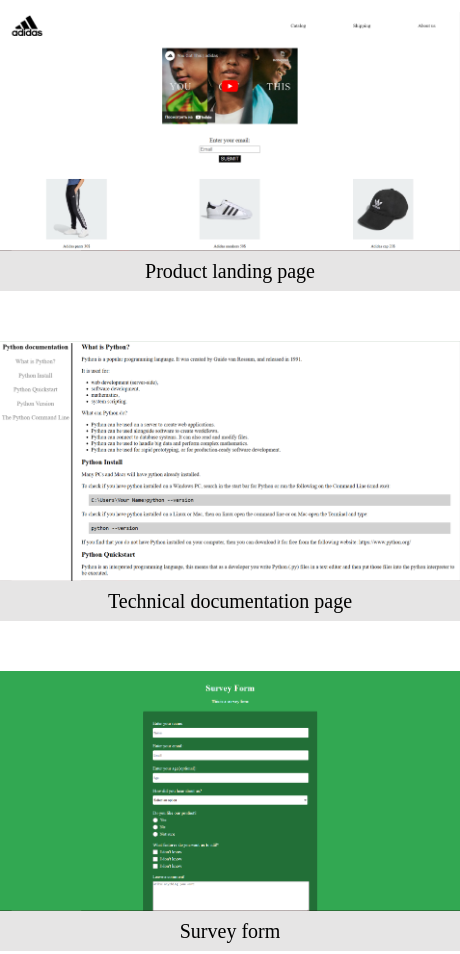
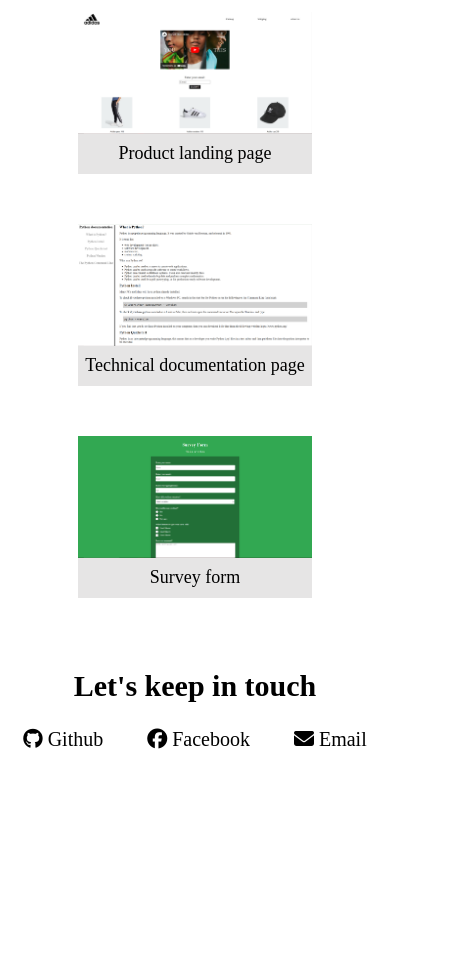
Before and after one commit to limerun/projects, a plain HTML site: page freecodecamp/personal-portfolio/index.html in a window 390 px wide. Shown: the part 440-1394 px from the top of the page, 460 px wide, since content can reach past the window. After the commit the page ends 1238 px from the top, so only its background shows below. Drawn offline with Linux system fonts and the light colour scheme.

Commit message:
applied responsiveness

```diff
--- a/freecodecamp/personal-portfolio/styles.css
+++ b/freecodecamp/personal-portfolio/styles.css
@@ -1,4 +1,5 @@
 :root{
+   --font-size-xxs: 1.125rem;
    --font-size-xs: 1.25rem;
    --font-size-s: 1.375rem;
    --font-size-sm: 1.625rem;
@@ -57,7 +58,7 @@
     margin-top: var(--distance);
  }
  .projects__flexbox__card__img{
-    width: 700px;
+    width: 100%;
  }
  .projects__flexbox__card__span{
    width: 100%;
@@ -66,13 +67,14 @@
    display: flex;
    justify-content: center;
    align-items: center;
+   font-size: var(--font-size-xs);
  }
  .projects__flexbox__card {
+    width: 700px;
     display: flex;
     flex-direction: column;
     align-items: center;
     justify-content: center;
-    font-size: var(--font-size-xs);
  }
  #contacts{
    display: flex;
@@ -84,11 +86,14 @@
  }
  .contacts__links{
    display: flex;
+   align-items: center;
+   justify-content: center;
    gap: 5rem;
+   flex-wrap: wrap;
  }
  @media (max-width:1382px) {
-   .projects__flexbox img{
-      width: 460px;
+   .projects__flexbox__card{
+      width: 60%;
    }
    #contacts{
       height: 200px;
@@ -98,4 +103,10 @@
       height: 300px;
       font-size: var(--font-size-sm);
    }
+   .contacts__links{
+      gap: 2.75rem;
+   }
+   .projects__flexbox__card__span{
+      font-size: var(--font-size-xxs);
+   }
  }
```
